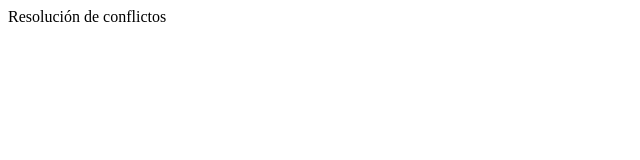
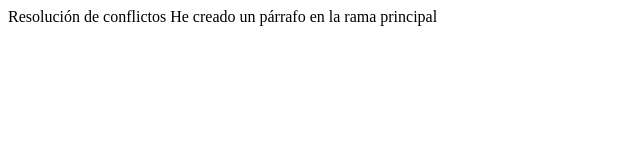
Before and after one commit to juandiegojp/conflicto-github, a plain HTML site: page index.html in a window 1280 px wide. Shown: the whole page, without its empty margins (0-640 px from the left). Drawn offline with Linux system fonts and the light colour scheme.

Commit message:
ch-index
cambios en el index

```diff
--- a/index.html
+++ b/index.html
@@ -7,6 +7,7 @@
     <title>RAID3</title>
 </head>
 <body>
-  Resolución de conflictos
+    Resolución de conflictos
+    He creado un párrafo en la rama principal
 </body>
 </html>
```
